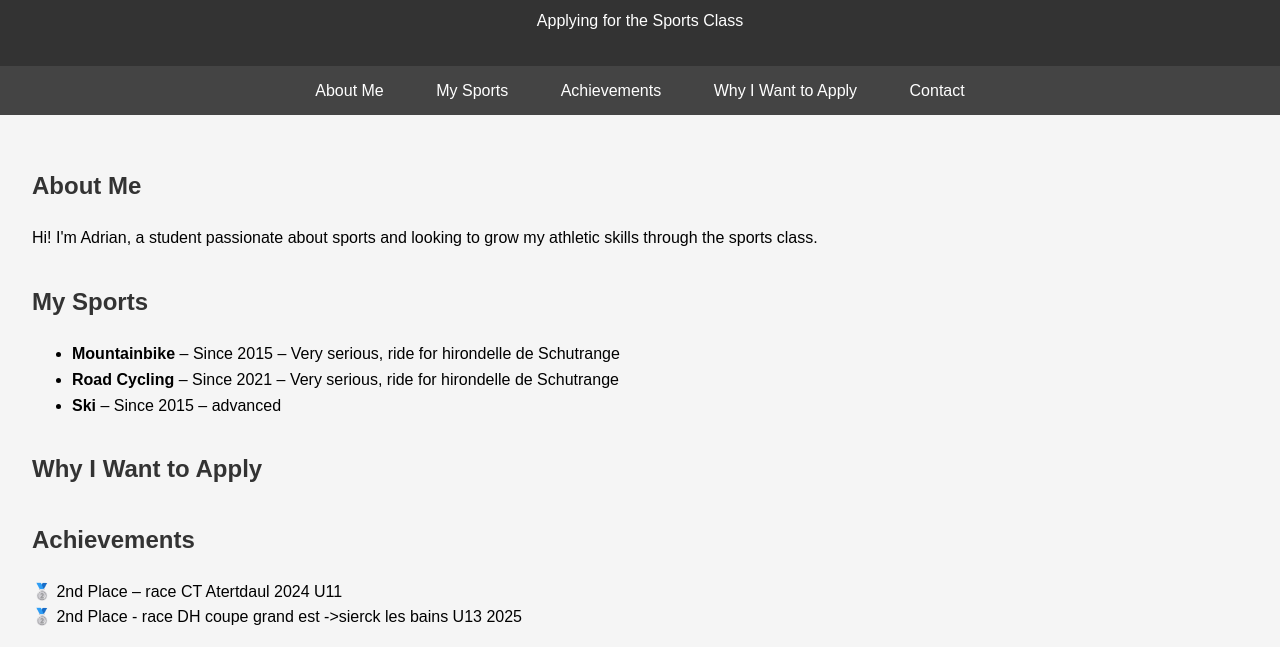
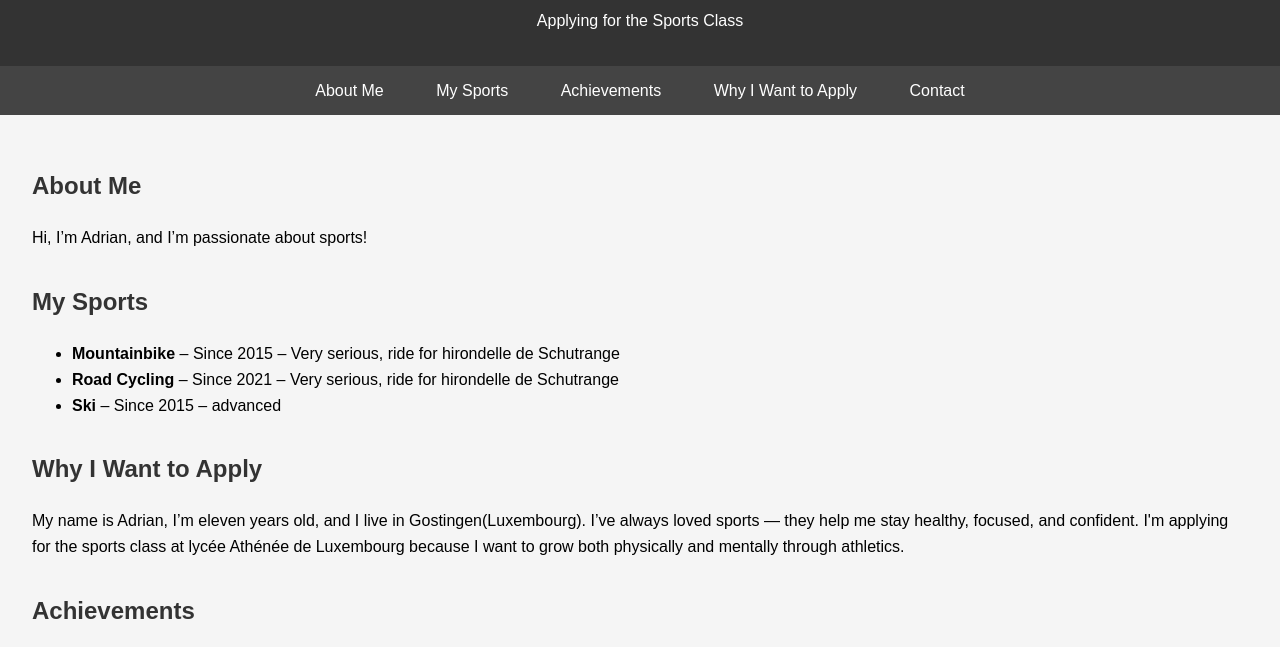
Before and after one commit to Adrian-Constandis/Adrian-Constandis.github.io, a plain HTML site: page index.html in a window 1280 px wide. Shown: the part 102-749 px from the top of the page. Drawn offline with Linux system fonts and the light colour scheme.

Commit message:
index.html

```diff
--- a/index.html
+++ b/index.html
@@ -79,7 +79,7 @@
   <main>
     <section id="about">
       <h2>About Me</h2>
-      <p>Hi! I'm Adrian, a student passionate about sports and looking to grow my athletic skills through the sports class.</p>
+      <p>Hi, I’m Adrian, and I’m passionate about sports!</p>
     </section>
 
     <section id="sports">
@@ -94,7 +94,8 @@
     <section id="whyapply">
   <h2>Why I Want to Apply</h2>
   <p>
-
+    My name is Adrian, I’m eleven years old, and I live in Gostingen(Luxembourg). I’ve always loved sports — they help me stay healthy, focused, and confident.
+    I'm applying for the sports class at lycée Athénée de Luxembourg because I want to grow both physically and mentally through athletics.
   </p>
 </section>
 
```
